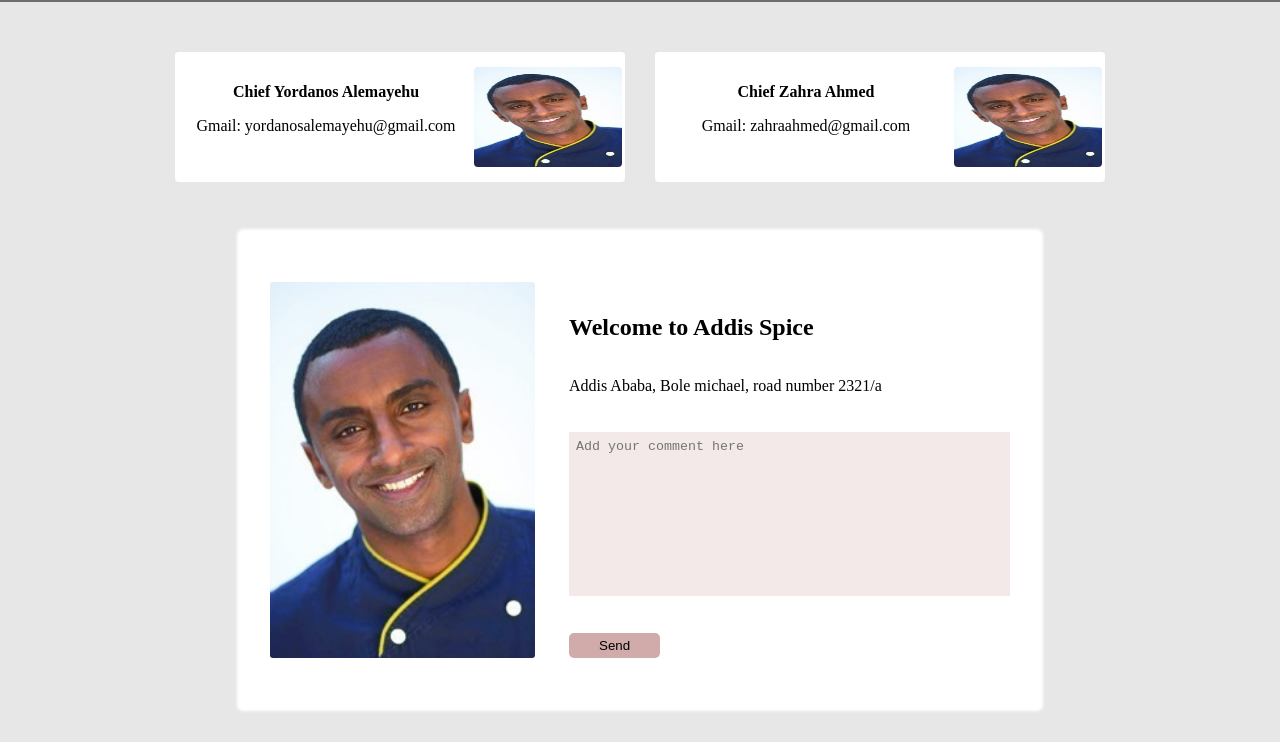
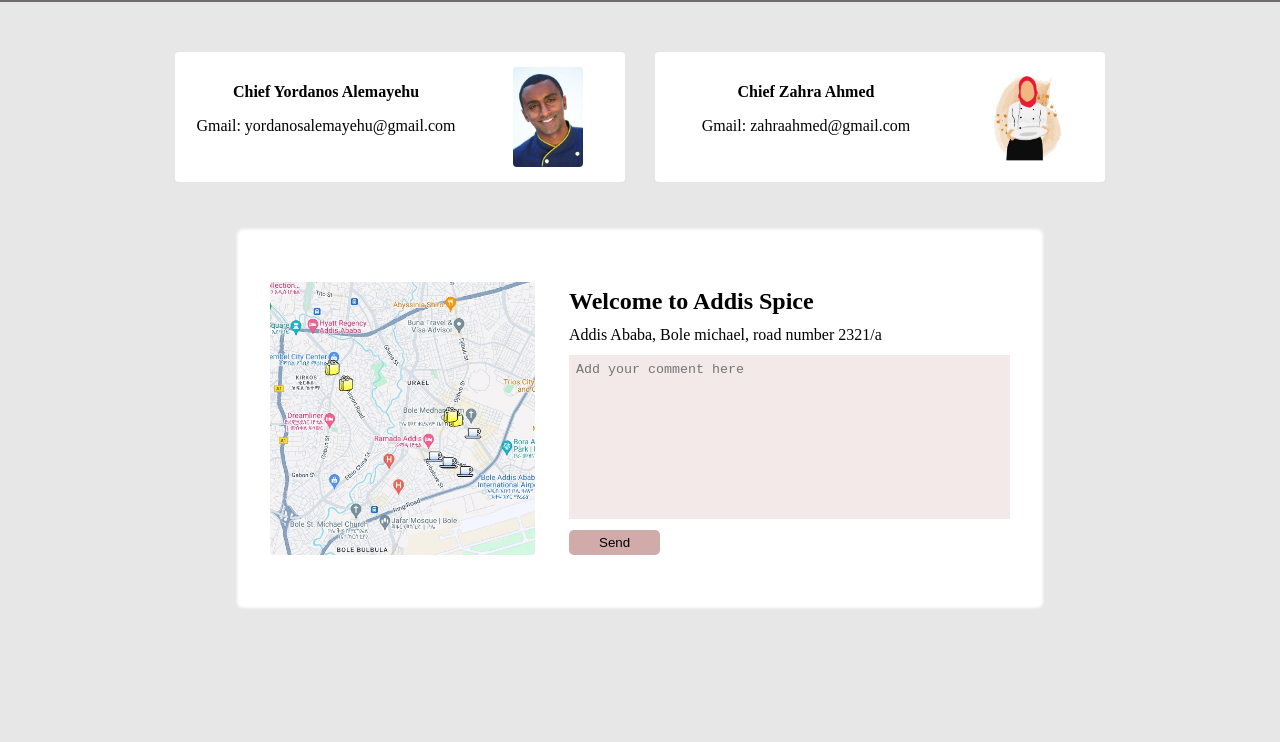
Before and after one commit to marwanGA09/restaurants, a website built with webpack: page src/template.html in a window 1280 px wide. Both pictures are taken after a click on the button "contact". Shown: the part 58-800 px from the top of the page. Built offline with nearby package versions, Linux system fonts and the light colour scheme.

Commit message:
add image for contact page

```diff
--- a/src/app/contactUtils/createUtils.js
+++ b/src/app/contactUtils/createUtils.js
@@ -43,11 +43,18 @@
 export const chiefContainer = document.createElement("div");
 chiefContainer.classList.add("chief-container");
 
-import img from "./../../imgs/chief1.jpg";
+import chief1 from "./../../imgs/chief1.jpg";
 chiefContainer.appendChild(
-  Contact.createChief(img, "Yordanos Alemayehu", "yordanosalemayehu@gmail.com")
+  Contact.createChief(
+    chief1,
+    "Yordanos Alemayehu",
+    "yordanosalemayehu@gmail.com"
+  )
 );
+import chief2 from "./../../imgs/chief2.jpg";
 chiefContainer.appendChild(
-  Contact.createChief(img, "Zahra Ahmed ", "zahraahmed@gmail.com")
+  Contact.createChief(chief2, "Zahra Ahmed ", "zahraahmed@gmail.com")
 );
-export const location = Contact.location(img);
+
+import map from "./../../imgs/map.jpeg";
+export const location = Contact.location(map);
--- a/src/app/createFooter.js
+++ b/src/app/createFooter.js
@@ -16,7 +16,7 @@
   )
 );
 
-divCon[1].appendChild(contentCreator("contact", "h4", "contact-us"));
+divCon[1].appendChild(contentCreator("Contact", "h4", "contact-us"));
 divCon[1].appendChild(
   contentCreator("Phone: <span>+251924554506</span>", "p", "footer__phone")
 );
--- a/src/style.scss
+++ b/src/style.scss
@@ -261,8 +261,8 @@
     img {
       grid-column: 2;
       grid-row: span 2;
-      width: 100%;
-      width: 100%;
+      width: 90%;
+      width: auto;
       border-radius: 0.4rem;
     }
 
```
Also changed, not shown: src/data.js (deleted), src/imgs/map.jpeg (added).
